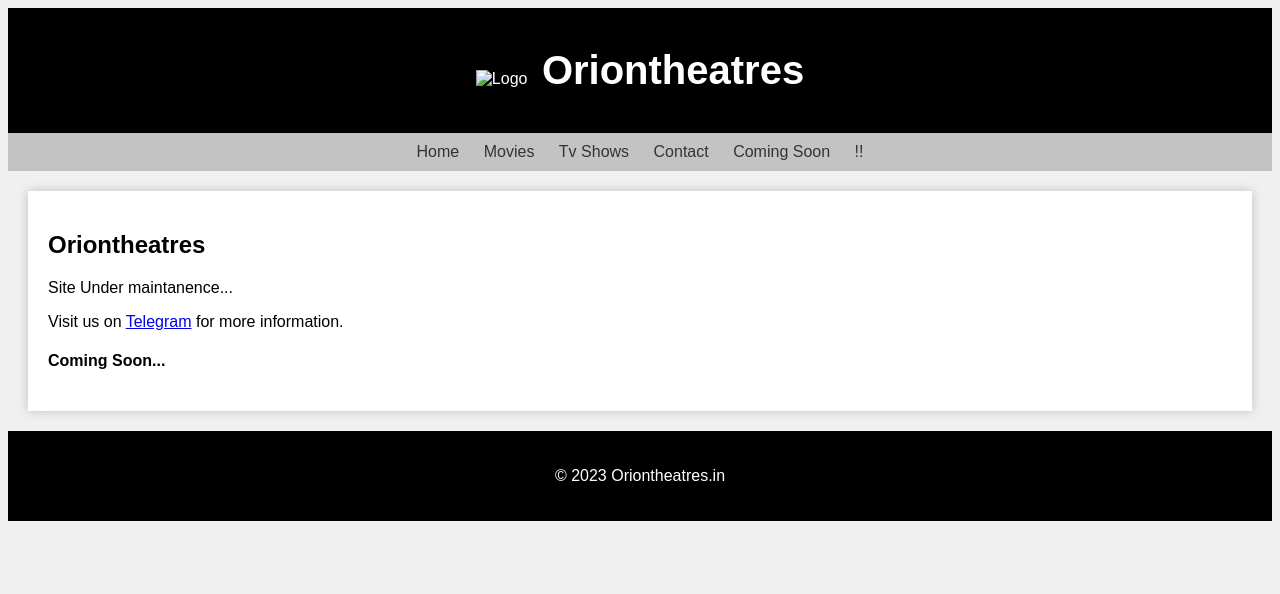
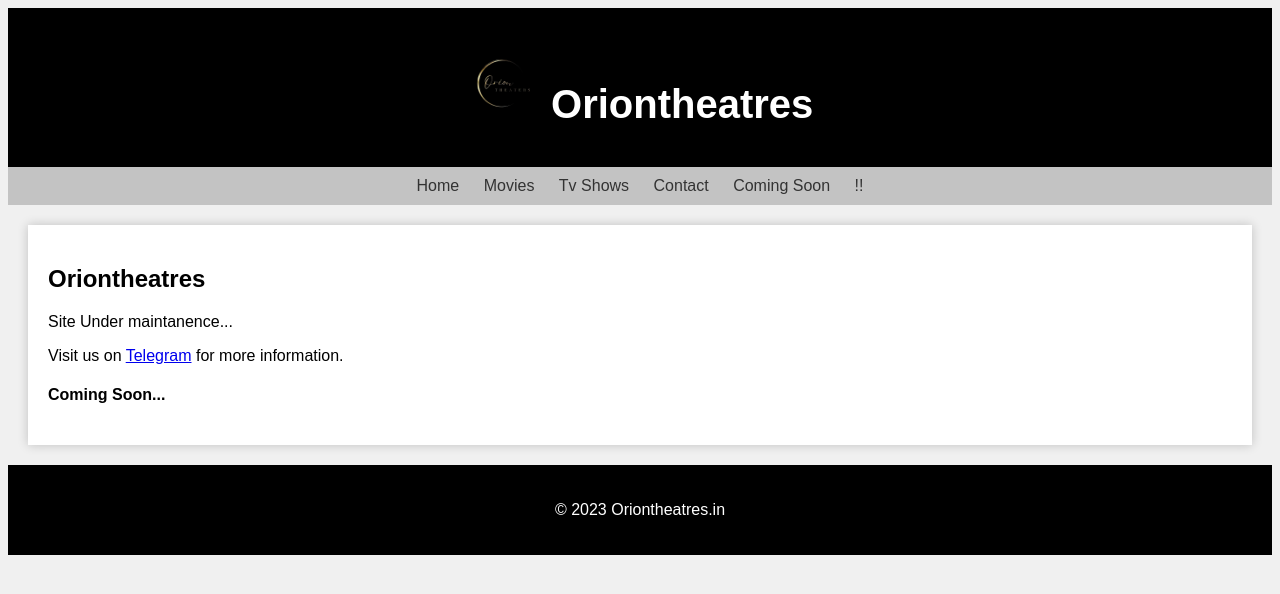
Before and after one commit to dhurvagrawat/oriontheatres, a plain HTML site: page index.html in a window 1280 px wide. Drawn offline with Linux system fonts and the light colour scheme.

Commit message:
Update index.html

```diff
--- a/index.html
+++ b/index.html
@@ -58,7 +58,7 @@
 <body>
 	<header>
         <div class="logo">
-          <img src="images/orion.png" alt="Logo">
+          <img src="orion.png" alt="Logo">
           <h1>Oriontheatres</h1>
         </div>
       </header>
```
